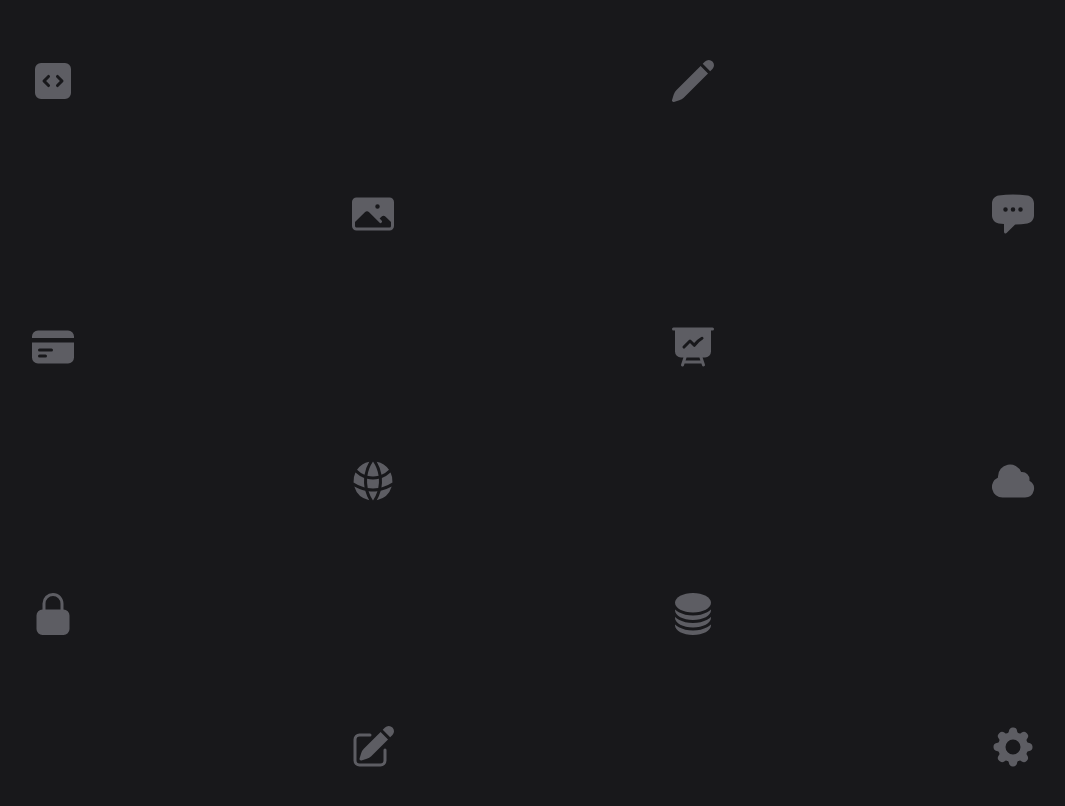
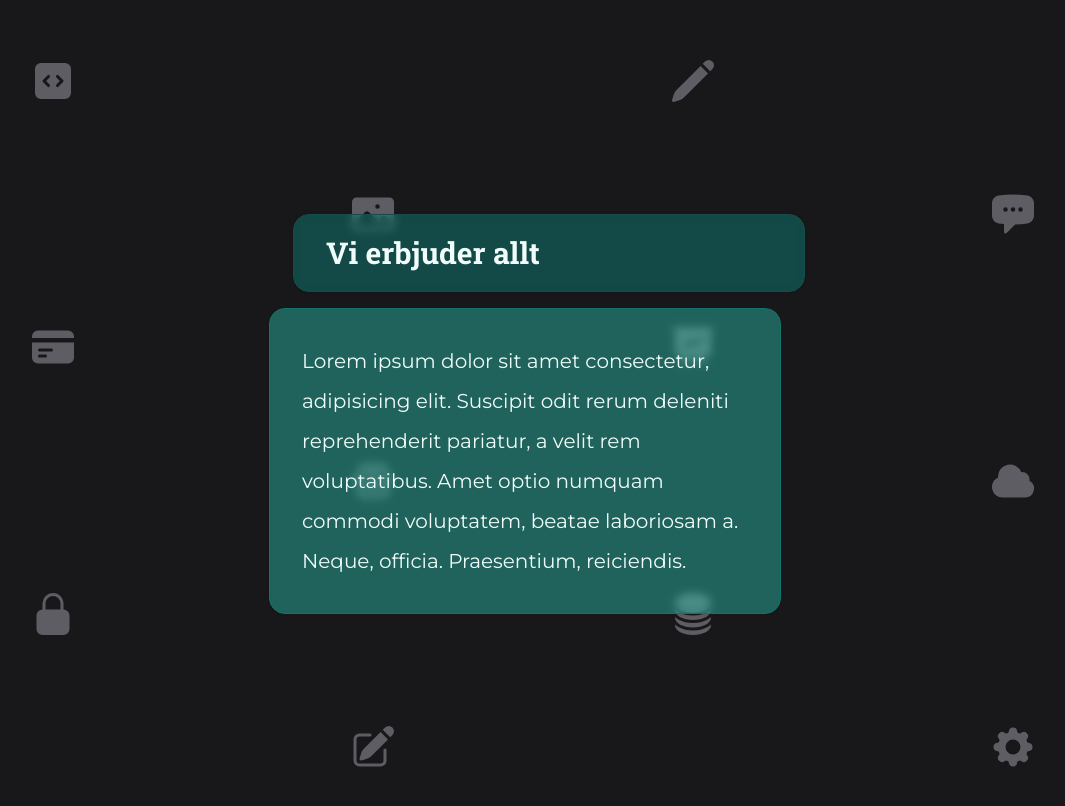
Before and after one commit to saile515/old-portfolio, a Next.js app: page / in a window 1280 px wide. Shown: the part 1586-2392 px from the top of the page, without its empty margins (107-1172 px from the left). Built offline with nearby package versions, Linux system fonts and the light colour scheme; no server answers.

Commit message:
WeOfferEverything content

```diff
--- a/components/WeOfferEverything.tsx
+++ b/components/WeOfferEverything.tsx
@@ -13,11 +13,11 @@ import {
 	PresentationChartLineIcon,
 } from "@heroicons/react/24/solid";
 
-export default function WeOfferEverything() {
+function Background() {
 	const style = "w-8 h-8 sm:w-12 sm:h-12 text-zinc-700 dark:text-zinc-400 opacity-50 m-auto";
 
 	return (
-		<div className="min-h-screen grid grid-cols-4 grid-flow-column">
+		<div className="min-h-screen w-full grid grid-cols-4 grid-flow-column absolute">
 			<CodeBracketSquareIcon className={style} />
 			<div></div>
 			<PencilIcon className={style} />
@@ -45,3 +45,19 @@ export default function WeOfferEverything() {
 		</div>
 	);
 }
+
+export default function WeOfferEverything() {
+	return (
+		<div className="relative min-h-screen flex flex-col justify-center items-center">
+			<Background />
+			<div className="w-10/12 max-w-lg text-xl xs:text-3xl xs:leading-loose font-bold font-title text-teal-950 dark:text-teal-50 bg-teal-600 dark:bg-teal-600 border-teal-500 dark:border-teal-900 rounded-2xl shadow backdrop-blur-sm bg-opacity-60 dark:bg-opacity-40 px-8 py-2 mb-4 border translate-x-4">
+				<h2>Vi erbjuder allt</h2>
+			</div>
+			<div className="w-10/12 max-w-lg xs:text-xl xs:leading-loose text-teal-950 dark:text-teal-50 bg-teal-400 dark:bg-teal-400 border-teal-100 dark:border-teal-700 rounded-2xl shadow backdrop-blur-sm bg-opacity-50 dark:bg-opacity-40 p-8 border -translate-x-2">
+				Lorem ipsum dolor sit amet consectetur, adipisicing elit. Suscipit odit rerum
+				deleniti reprehenderit pariatur, a velit rem voluptatibus. Amet optio numquam
+				commodi voluptatem, beatae laboriosam a. Neque, officia. Praesentium, reiciendis.
+			</div>
+		</div>
+	);
+}
--- a/package.json
+++ b/package.json
@@ -25,11 +25,11 @@
 		"@types/react": "18.0.1",
 		"@types/react-dom": "18.0.0",
 		"@types/react-transition-group": "^4.4.5",
-		"autoprefixer": "^10.4.4",
+		"autoprefixer": "^10.4.14",
 		"eslint": "^8.13.0",
 		"eslint-config-next": "12.1.4",
 		"postcss": "^8.4.12",
-		"tailwindcss": "^3.0.23",
+		"tailwindcss": "^3.3.2",
 		"typescript": "4.6.3"
 	}
 }
--- a/styles/globals.css
+++ b/styles/globals.css
@@ -3,11 +3,13 @@
 @tailwind utilities;
 
 @font-face {
+	font-display: swap;
 	font-family: Montserrat;
 	src: url("/fonts/Montserrat/Montserrat-VariableFont_wght.ttf");
 }
 
 @font-face {
+	font-display: swap;
 	font-family: "Roboto Slab";
 	src: url("/fonts/Roboto_Slab/RobotoSlab-VariableFont_wght.ttf");
 }
```
Also changed, not shown: postcss.config.js (+5 -5 lines), 1 other file (tests, documents, lock files or other folders).
